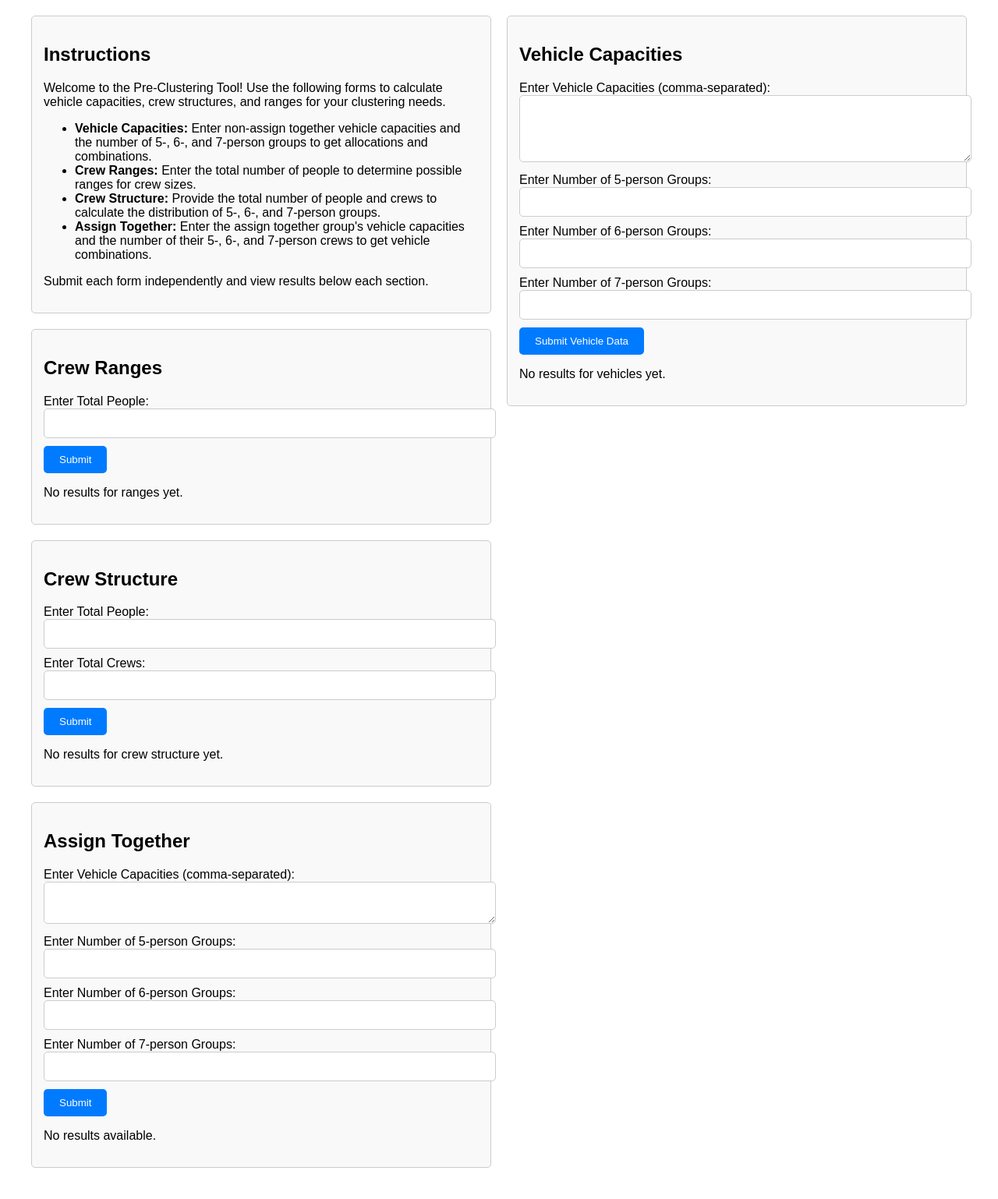
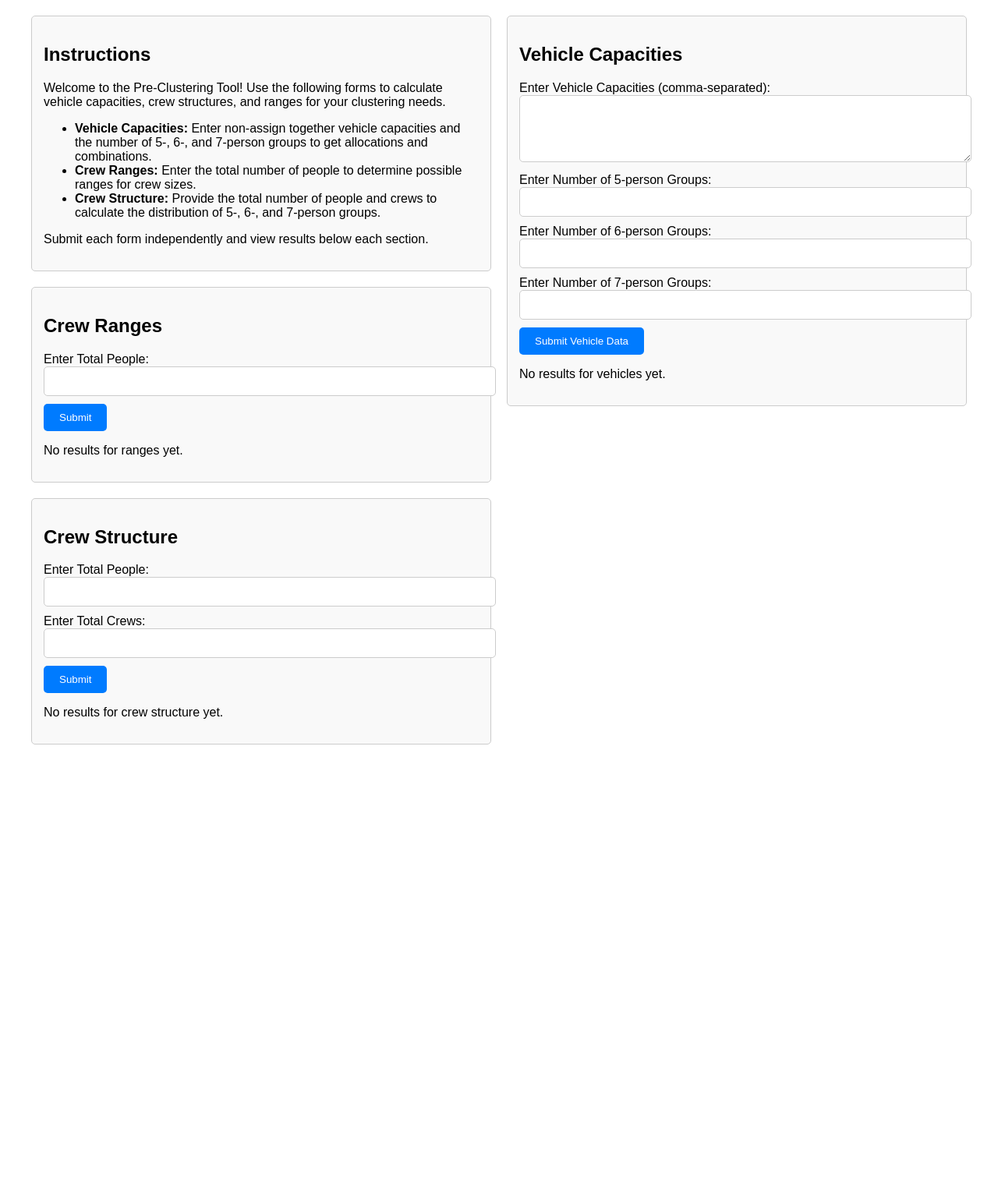
Before and after one commit to cbmckinstry/Pre-Clustering, a Flask app: page / in a window 1280 px wide. Shown: the whole page at 78% size. After the commit the page ends 955 px from the top, so only its background shows below. Run offline with Flask 3, Linux system fonts and the light colour scheme.

Commit message:
removed together

```diff
--- a/templates/index.html
+++ b/templates/index.html
@@ -86,7 +86,6 @@
                 <li><strong>Vehicle Capacities:</strong> Enter non-assign together vehicle capacities and the number of 5-, 6-, and 7-person groups to get allocations and combinations.</li>
                 <li><strong>Crew Ranges:</strong> Enter the total number of people to determine possible ranges for crew sizes.</li>
                 <li><strong>Crew Structure:</strong> Provide the total number of people and crews to calculate the distribution of 5-, 6-, and 7-person groups.</li>
-                <li><strong>Assign Together:</strong> Enter the assign together group's vehicle capacities and the number of their 5-, 6-, and 7-person crews to get vehicle combinations.</li>
             </ul>
             <p>Submit each form independently and view results below each section.</p>
         </div>
@@ -154,53 +153,6 @@
                 </div>
             {% else %}
                 <p>No results for crew structure yet.</p>
-            {% endif %}
-        </form>
-        <form method="POST" action="/together">
-            <h2>Assign Together</h2>
-            {% if error_message and request.path == '/together' %}
-                <div class="error-message">{{ error_message }}</div>
-            {% endif %}
-            <label for="vehlist1">Enter Vehicle Capacities (comma-separated):</label>
-            <textarea id="vehlist1" name="vehlist1" rows="2">{{ vehlist1 }}</textarea>
-
-            <label for="pers51">Enter Number of 5-person Groups:</label>
-            <input type="number" id="pers51" name="pers51" value="{{ pers51 }}" required>
-
-            <label for="pers61">Enter Number of 6-person Groups:</label>
-            <input type="number" id="pers61" name="pers61" value="{{ pers61 }}" required>
-
-            <label for="pers71">Enter Number of 7-person Groups:</label>
-            <input type="number" id="pers71" name="pers71" value="{{ pers71 }}" required>
-
-            <button type="submit">Submit</button>
-
-            <!-- Results Section -->
-            {% if data %}
-                <div class="results-section">
-                    <h3>Results:</h3>
-                    <div id="list-output">
-                        <script>
-                            // Inject data into the results dynamically
-                            const data = {{ data | tojson | safe }};
-                            const outputDiv = document.getElementById("list-output");
-
-                            if (Array.isArray(data)) {
-                                data.forEach((sublist, index) => {
-                                    const paragraph = document.createElement("p");
-                                    // Format the sublist as "Combine Vehicle 1 and Vehicle 2 and ..."
-                                    const formattedSublist = sublist.map((vehicle, idx) => `Vehicle ${vehicle}`).join(" and ");
-                                    paragraph.textContent = `Combine ${formattedSublist}`;
-                                    outputDiv.appendChild(paragraph);
-                                });
-                            } else {
-                                outputDiv.textContent = "No data available.";
-                            }
-                        </script>
-                    </div>
-                </div>
-            {% else %}
-                <p>No results available.</p>
             {% endif %}
         </form>
     </div>
```
